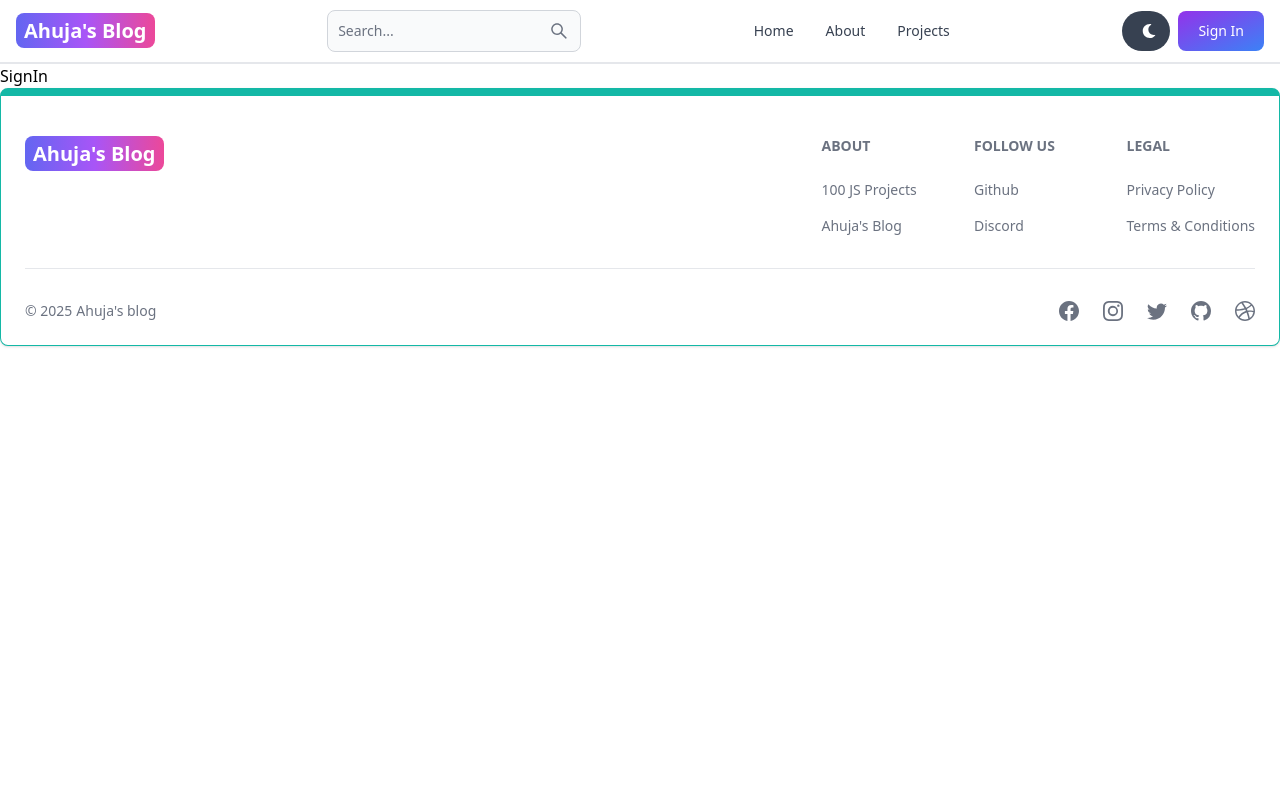
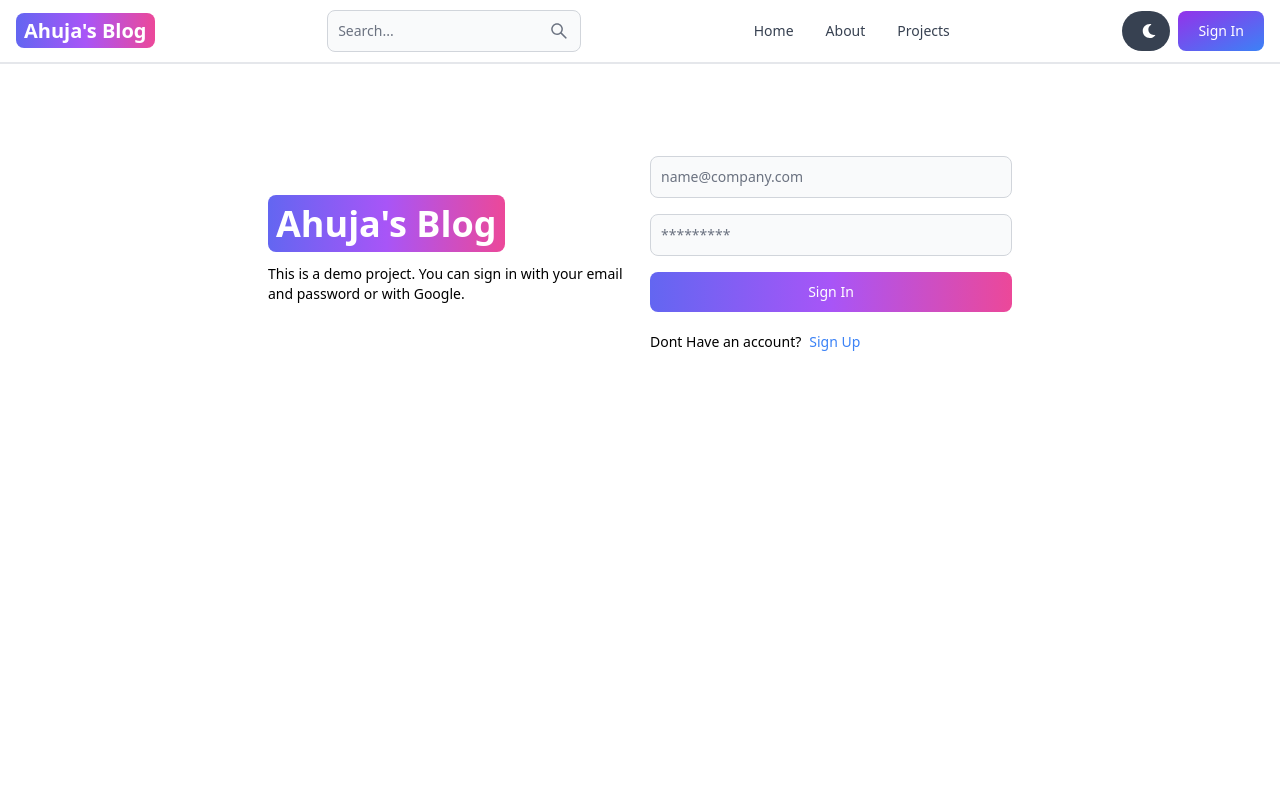
Before and after one commit to Sushant-Ahuja-13/mern-blog, a React (Vite) app in the folder client/: page /sign-in in a window 1280 px wide. Shown: the top 800 px of the page. Built offline with nearby package versions, Linux system fonts and the light colour scheme.

Commit message:
complete signin page functionality

```diff
--- a/client/src/pages/SignIn.jsx
+++ b/client/src/pages/SignIn.jsx
@@ -1,5 +1,109 @@
-import React from "react";
+import { Alert, Button, Label, Spinner, TextInput } from "flowbite-react";
+import { useState } from "react";
+import { Link, useNavigate } from "react-router-dom";
+import { HiInformationCircle } from "react-icons/hi";
 
 export default function SignIn() {
-  return <div>SignIn</div>;
+  const [formData, setFormData] = useState({});
+  const [errorMessage, setErrorMessage] = useState(null);
+  const [loading, setLoading] = useState(false);
+  const navigate = useNavigate();
+  const handleChange = (e) => {
+    setFormData({ ...formData, [e.target.id]: e.target.value.trim() });
+  };
+  const handleSubmit = async (e) => {
+    e.preventDefault();
+    if (!formData.email || !formData.password) {
+      return setErrorMessage("Please fill out all fields");
+    }
+    try {
+      setLoading(true);
+      setErrorMessage(null);
+      const res = await fetch("/api/auth/signin", {
+        method: "POST",
+        headers: {
+          "Content-Type": "application/json",
+        },
+        body: JSON.stringify(formData),
+      });
+      const data = await res.json();
+      if (data.success === false) {
+        return setErrorMessage(data.message);
+      }
+      setLoading(false);
+      if (res.ok) {
+        navigate("/");
+      }
+    } catch (err) {
+      setErrorMessage(err.message);
+      setLoading(false);
+    }
+  };
+  return (
+    <div className="min-h-screen mt-20">
+      <div className="flex p-3 max-w-3xl mx-auto flex-col md:flex-row md:items-center gap-5">
+        {/* left */}
+        <div className="flex-1">
+          <Link to="/" className="font-bold dark:text-white text-4xl">
+            <span className="px-2 py-1 bg-gradient-to-r from-indigo-500 via-purple-500 to-pink-500 rounded-lg text-white">
+              Ahuja's Blog
+            </span>
+          </Link>
+          <p className="text-sm mt-5">
+            This is a demo project. You can sign in with your email and password
+            or with Google.
+          </p>
+        </div>
+        {/* right */}
+
+        <div className="flex-1">
+          <form className="flex flex-col gap-4" onSubmit={handleSubmit}>
+            <div>
+              <Label value="Your email" />
+              <TextInput
+                onChange={handleChange}
+                type="email"
+                placeholder="name@company.com"
+                id="email"
+              />
+            </div>
+            <div>
+              <Label value="Your password" />
+              <TextInput
+                onChange={handleChange}
+                type="password"
+                placeholder="*********"
+                id="password"
+              />
+            </div>
+            <Button
+              className="bg-gradient-to-r from-indigo-500 via-purple-500 to-pink-500"
+              type="submit"
+              disabled={loading}
+            >
+              {loading ? (
+                <>
+                  <Spinner size="sm" />
+                  <span className="pl-3">Loading...</span>
+                </>
+              ) : (
+                "Sign In"
+              )}
+            </Button>
+          </form>
+          <div className="flex gap-2 text-sm mt-5">
+            <span>Dont Have an account?</span>
+            <Link to="/sign-up" className="text-blue-500">
+              Sign Up
+            </Link>
+          </div>
+          {errorMessage && (
+            <Alert className="mt-5" color="failure" icon={HiInformationCircle}>
+              {errorMessage}
+            </Alert>
+          )}
+        </div>
+      </div>
+    </div>
+  );
 }
```
